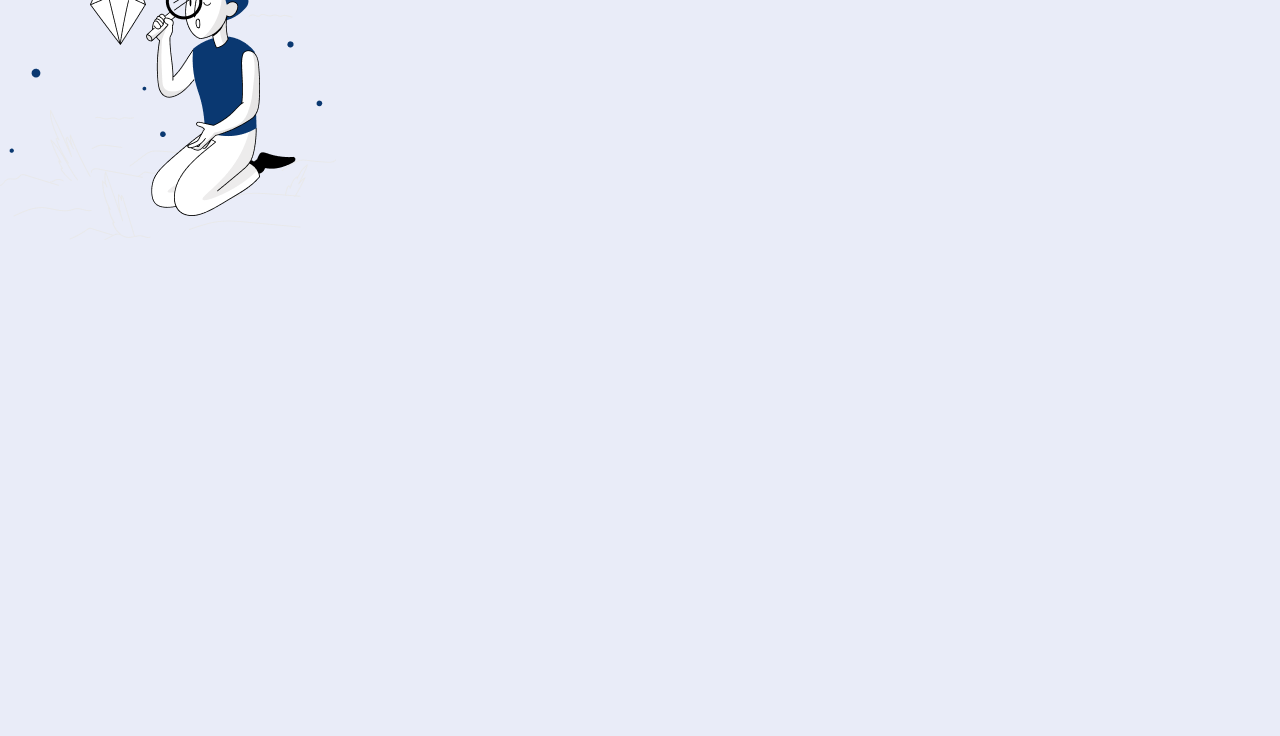
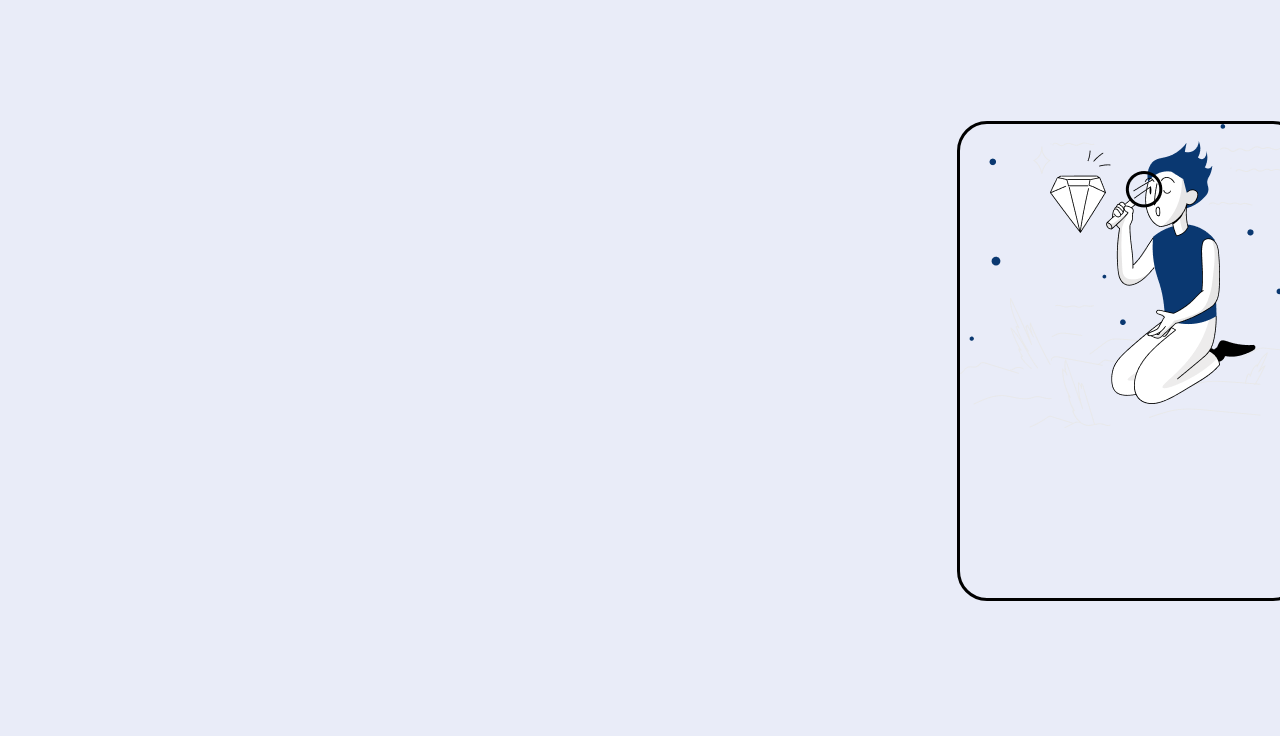
Before and after one commit to FeekDev/Alura, a plain HTML site: page Challenges/Challenge 1 Encriptador/encriptador.html in a window 1280 px wide. Shown: the part 64-800 px from the top of the page. Drawn offline with Linux system fonts and the light colour scheme.

Commit message:
lass encriptador with image

```diff
--- a/Challenges/Challenge 1 Encriptador/encriptador.html
+++ b/Challenges/Challenge 1 Encriptador/encriptador.html
@@ -11,7 +11,10 @@
         <img class="logo-header" src="Imagénes/Logo-1.png" alt="Logo ALURA pequeño">
     </header>
     <main>
-        <img class="personaje" src="Imagénes/Muñeco.png" alt="Ilustración de una persona con una lupa">
+        <div class="encriptador">
+            <img class="personaje" src="Imagénes/Muñeco.png" alt="Ilustración de una persona con una lupa">
+        </div>
+
     </main>
 </body>
 </html>
--- a/Challenges/Challenge 1 Encriptador/styles.css
+++ b/Challenges/Challenge 1 Encriptador/styles.css
@@ -7,7 +7,14 @@ body {
     position: absolute;
 }
 
-.personaje {
+.encriptador {
     position: absolute;
-    align-content: flex-end;
+    width: 27%;
+    top: 180px;
+    left: 957;
+    box-sizing: border-box;
+    border: solid;
+    margin: 5px auto;
+    border-radius: 30px;
+    height: 60%;
 }
```
Also changed, not shown: 6 other files.
